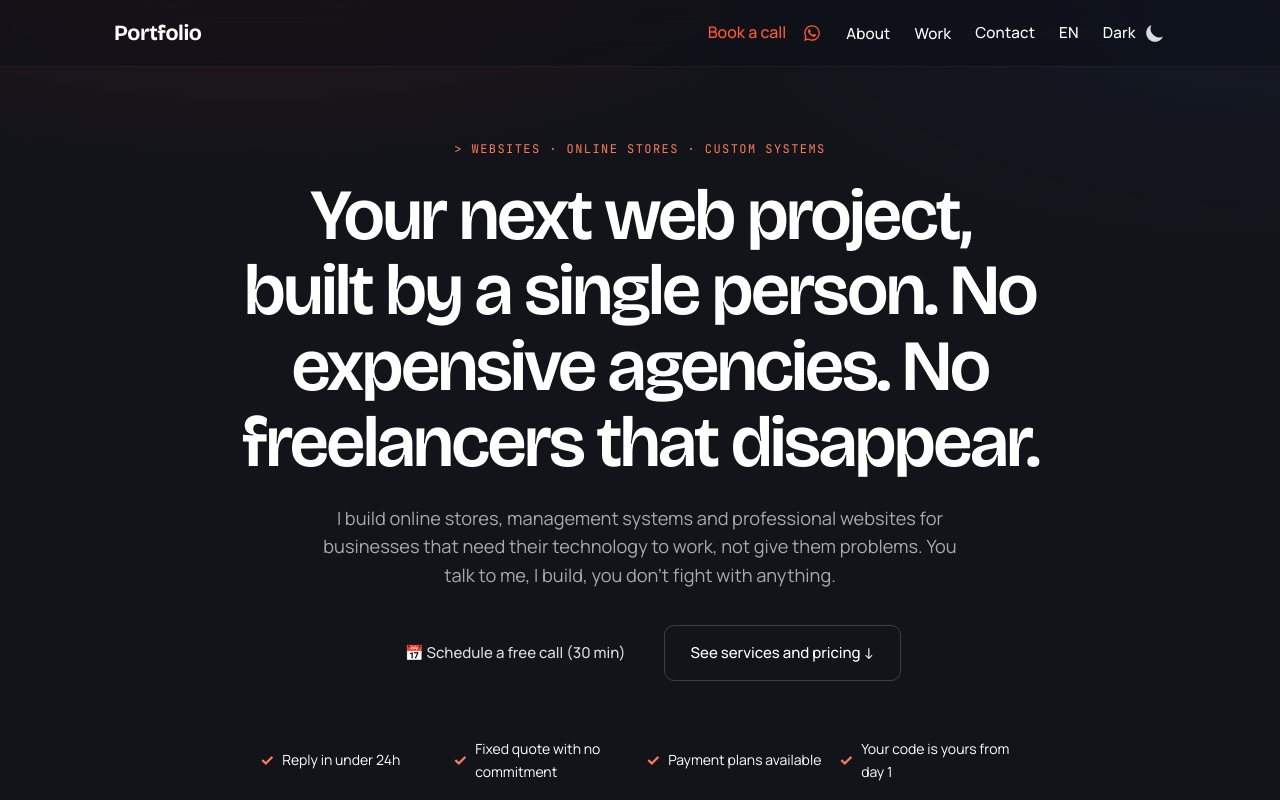
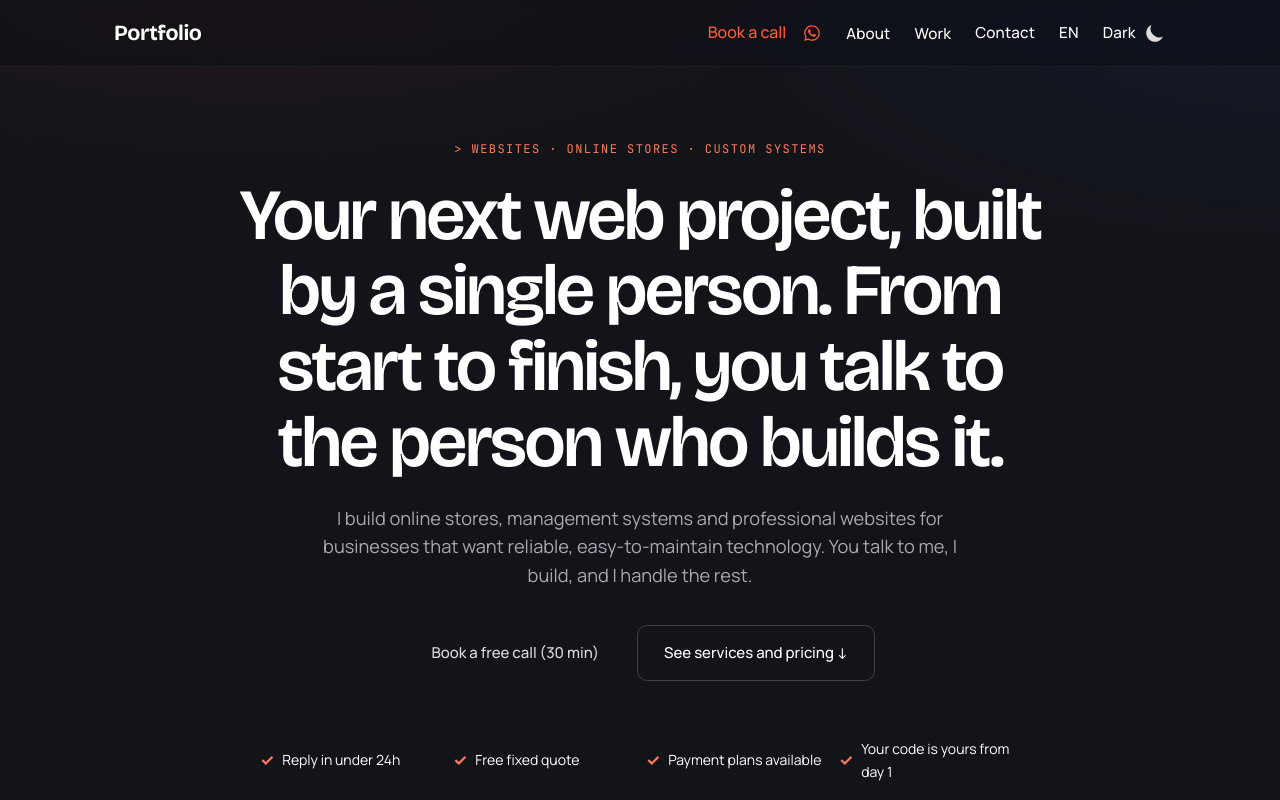
Before and after one commit to EndYou01/my-portfolio, a React (Vite) app: page / in a window 1280 px wide. Shown: the top 800 px of the page. Built offline with nearby package versions, Linux system fonts and the light colour scheme.

Commit message:
Refactor code structure for improved readability and maintainability

```diff
--- a/src/components/home/landing/HomeFinalCTA.tsx
+++ b/src/components/home/landing/HomeFinalCTA.tsx
@@ -12,7 +12,7 @@ export const HomeFinalCTA = () => {
         <div className="home_final_cta_inner">
           <div className="home_final_cta_avatar">
             <img
-              src="/portfolio/jorge_avatar.jpg"
+              src="/portfolio/CVPhoto.jpg"
               alt="Jorge Senjudo"
               loading="lazy"
               onError={(e) => {
--- a/src/translations/en/global.json
+++ b/src/translations/en/global.json
@@ -205,23 +205,23 @@
     "home": {
         "meta": {
             "title": "Jorge L. Senjudo · Web development and custom systems",
-            "description": "I build online stores, digital menus, management systems and professional websites for SMBs. Direct work, no agencies or middlemen. Spanish and English."
+            "description": "I build online stores, digital menus, management systems and professional websites for SMBs. You always talk directly with the developer who builds your project. Spanish and English."
         },
         "whatsapp": {
-            "defaultMessage": "Hi Jorge, I saw your website and I'd like to schedule a call. I wanted to tell you about a project I'm considering.",
-            "defaultLabel": "Schedule a call"
+            "defaultMessage": "Hi Jorge, I saw your website and I'd like to book a call. I wanted to tell you about a project I'm considering.",
+            "defaultLabel": "Book a call"
         },
         "hero": {
             "eyebrow": "> WEBSITES · ONLINE STORES · CUSTOM SYSTEMS",
-            "headline": "Your next web project, built by a single person. No expensive agencies. No freelancers that disappear.",
-            "subheadline": "I build online stores, management systems and professional websites for businesses that need their technology to work, not give them problems. You talk to me, I build, you don't fight with anything.",
-            "ctaPrimary": "📅 Schedule a free call (30 min)",
+            "headline": "Your next web project, built by a single person. From start to finish, you talk to the person who builds it.",
+            "subheadline": "I build online stores, management systems and professional websites for businesses that want reliable, easy-to-maintain technology. You talk to me, I build, and I handle the rest.",
+            "ctaPrimary": "Book a free call (30 min)",
             "ctaPrimaryMessage": "Hi Jorge, I saw your website and I'd like to book the free 30-minute call. I wanted to tell you about a project I'm considering.",
             "ctaSecondary": "See services and pricing ↓"
         },
         "killer": {
             "f1": "Reply in under 24h",
-            "f2": "Fixed quote with no commitment",
+            "f2": "Free fixed quote",
             "f3": "Payment plans available",
             "f4": "Your code is yours from day 1"
         },
@@ -251,7 +251,7 @@
             },
             "s4": {
                 "name": "Professional website",
-                "desc": "The corporate website you need to show up on Google and look professional without paying an agency or being stuck with a template.",
+                "desc": "The corporate website you need to show up on Google and look professional, with a custom design and source code that's yours from day 1.",
                 "price": "From $350 USD",
                 "message": "Hi Jorge, I'm interested in the professional website service. Can we talk?"
             },
@@ -270,10 +270,10 @@
         },
         "process": {
             "title": "How I work",
-            "subtitle": "Four steps. No middlemen. No surprises.",
+            "subtitle": "Four steps. Direct communication. No surprises.",
             "p1": {
                 "name": "We talk",
-                "desc": "You schedule a free 30-min call. You tell me what you need, I tell you if it's a fit and what we can do."
+                "desc": "You book a free 30-min call. You tell me what you need, I tell you if it's a fit and what we can do."
             },
             "p2": {
                 "name": "I send you a quote",
@@ -316,7 +316,7 @@
             },
             "q7": {
                 "q": "Why work with you and not an agency?",
-                "a": "With an agency you talk to a salesperson who promises you the world and hands you off to a junior. With me you talk to the person who builds, the whole time. No broken telephone, no dilutions, no 'let me check with my team'. If you need a big team for a massive project, I'm not your fit. If you need something professional, well done, I am."
+                "a": "With me, you always talk to the person who builds your project, from start to finish. One point of contact, one person accountable, fast decisions. If your project genuinely needs a larger team, I'll tell you on the first call and point you in the right direction. If it's a fit for how I work, you get the quality and follow-through you'd expect from any professional engagement."
             },
             "q8": {
                 "q": "What if I don't like the result?",
@@ -325,10 +325,10 @@
         },
         "finalCta": {
             "title": "Want me to help with your project?",
-            "subtitle": "It's me, Jorge. Tell me on WhatsApp what you have in mind and I'll reply in under 24 hours. If it fits, we schedule a free 30-min call.",
-            "button": "📅 Schedule call now",
+            "subtitle": "It's me, Jorge. Tell me on WhatsApp what you have in mind and I'll reply in under 24 hours. If it fits, we set up a free 30-min call.",
+            "button": "Book a call now",
             "message": "Hi Jorge, I saw your website and I want to book the free 30-minute call to tell you about my project.",
-            "finePrint": "No forms · No commitment · No hard sell"
+            "finePrint": "No forms · Free first call · No hard sell"
         },
         "manifesto1": {
             "lead": "Your tech should work",
@@ -336,13 +336,13 @@
             "trail": ", not the other way around."
         },
         "manifesto2": {
-            "lead": "You talk to me. I build. You fight",
-            "accent": "with nothing",
+            "lead": "You talk to me. I build.",
+            "accent": "I handle the rest",
             "trail": "."
         },
         "manifesto3": {
             "lead": "One person. Your project.",
-            "accent": "Zero middlemen",
+            "accent": "Direct, always",
             "trail": "."
         },
         "servicesMarquee": "Online stores · Digital menus · Management systems · Corporate websites · Landing pages · E-commerce · Custom applications · WhatsApp integration · Payment gateways · Odoo customization · Platform migration · Web maintenance · SEO · Technical audits · Speed optimization · APIs and backends · Databases · Admin dashboards · Multi-language · Online bookings",
@@ -366,7 +366,7 @@
             "delivery": "Delivery in 4-6 weeks",
             "cta": "I want it, let's talk",
             "ctaMessage": "Hi Jorge, I'm interested in the $700 USD complete online store. Can we talk?",
-            "finePrint": "No commitment · Quote in 48h"
+            "finePrint": "Free quote · Delivered in 48h"
         }
     }
 }
```
Also changed, not shown: src/translations/es/global.json (+21 -21 lines), public/portfolio/CVPhoto.jpg (added), 1 other file (tests, documents, lock files or other folders).
